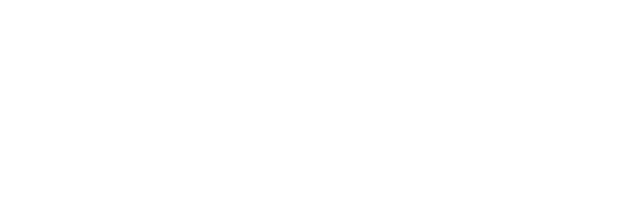
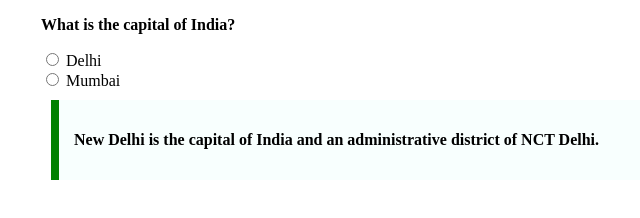
Before and after one commit to acciojob/trivia-srivastavm089, a website: page main.html in a window 1280 px wide. Shown: the whole page, without its empty margins (7-647 px from the left). Drawn offline with Linux system fonts and the light colour scheme.

Commit message:
Update main.html

```diff
--- a/main.html
+++ b/main.html
@@ -7,7 +7,16 @@
 </head>
 
 <body>
-	<!-- the entire body must be written by student -->
+	<body>
+    <blockquote cite="https://en.wikipedia.org/wiki/New_Delhi">
+     <p style="font-weight: bold;">What is the capital of India?</p>
+     <input type="radio"> <span>Delhi</span><br>
+     <input type="radio"> <span>Mumbai</span>
+     <div style="max-width: 600px; margin: 10px;padding: 15px; border-left: 8px solid green; background-color: #f8fffe; font-weight: bold;">
+          <p>New Delhi is the capital of India and an administrative district of NCT Delhi.</p>
+     </div>
+
+    </blockquote>
     <script type="text/javascript" src="./script.js">
 </script>
 
```
